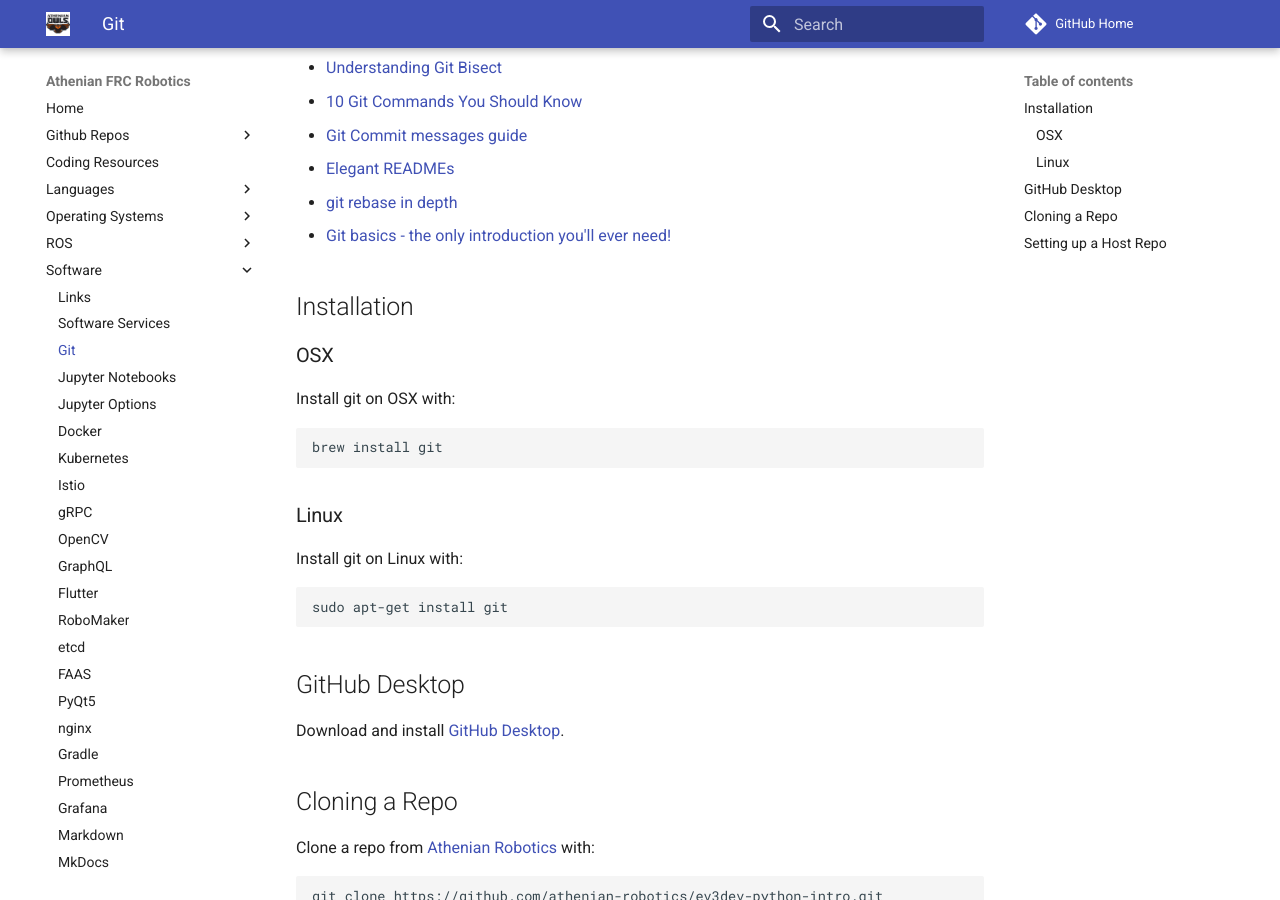
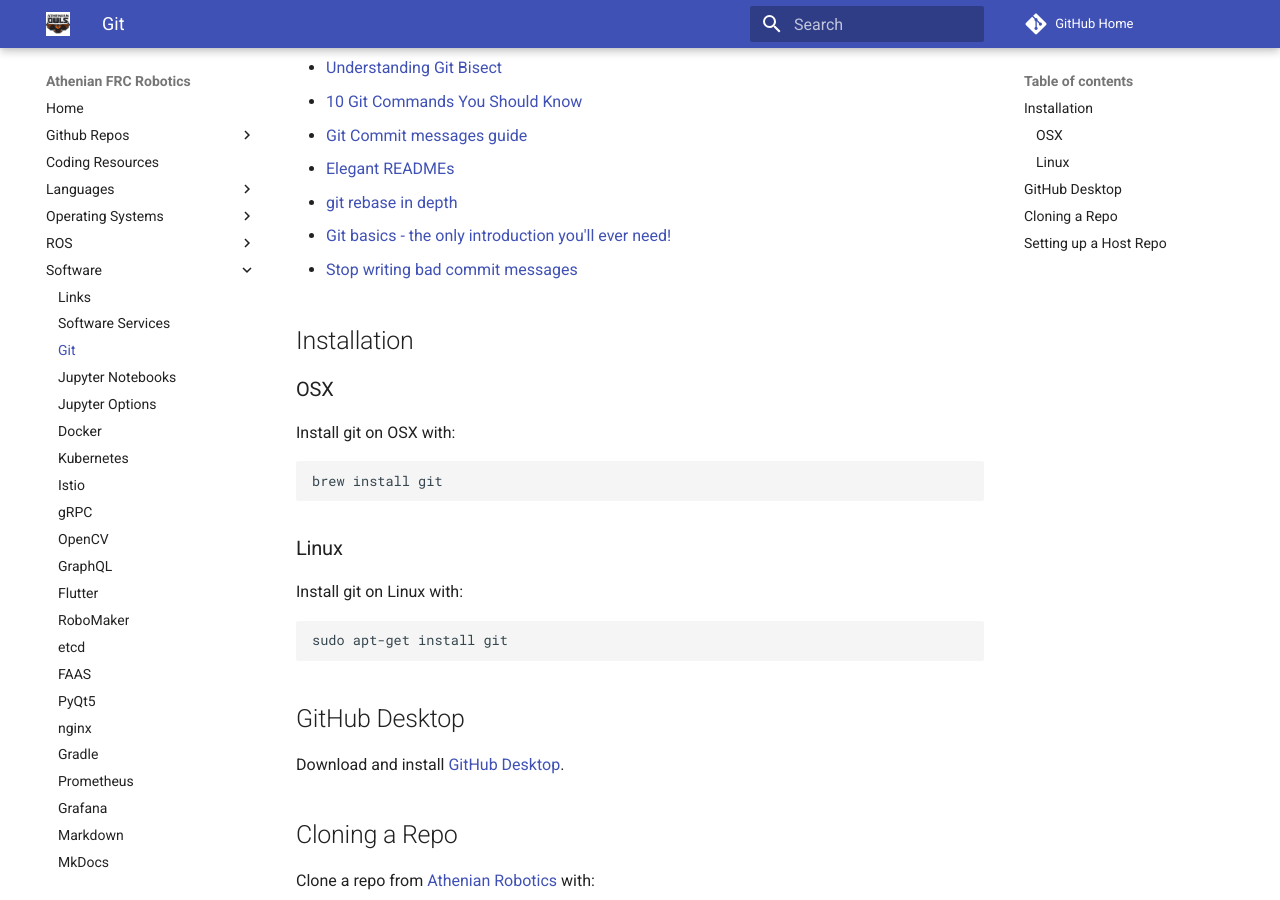
Before and after one commit to athenian-robotics/athenian-robotics-mkdocs, an MkDocs documentation site: the page built from docs/git.md, in a window 1280 px wide and 900 px high, scrolled down 393 px. Built offline with MkDocs 1.6.1 and Material for MkDocs 9.7.7, drawn with Linux system fonts in a browser that asks for light colours; comment, search, counter and statistics services are not loaded.

Commit message:
Update docs

```diff
--- a/docs/git.md
+++ b/docs/git.md
@@ -14,6 +14,7 @@
 * [Elegant READMEs](https://www.yegor256.com/2019/04/23/elegant-readme.html)
 * [git rebase in depth](https://git-rebase.io)
 * [Git basics - the only introduction you'll ever need!](https://areknawo.com/git-basics-the-only-introduction-you-will-ever-need/)
+* [Stop writing bad commit messages](https://medium.com/better-programming/stop-writing-bad-commit-messages-8df79517177d)
 
 ## Installation
 
```
